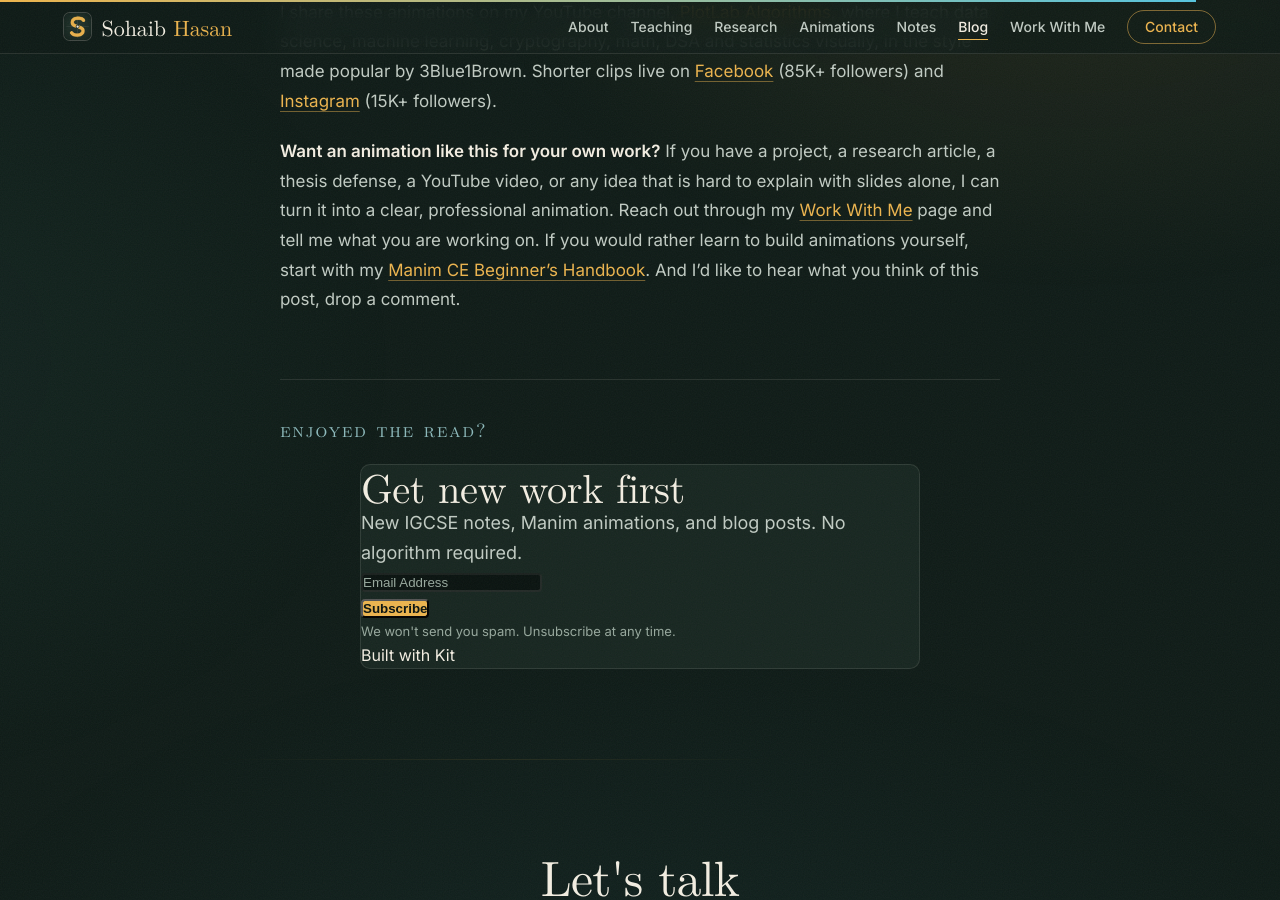
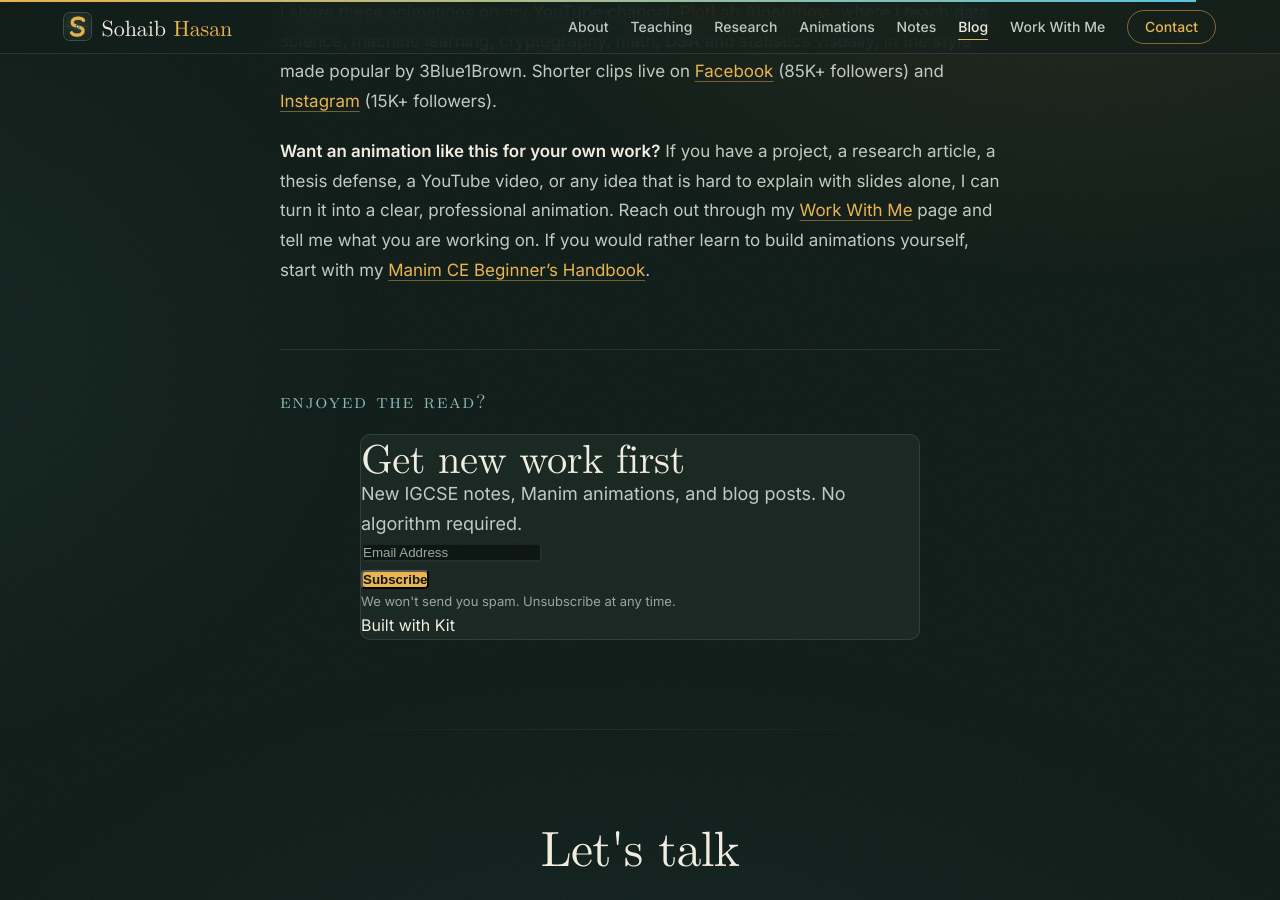
Before and after one commit to Sohaib-Hasan/Sohaib-Hasan.github.io, a Jekyll site: the page built from _posts/2026-11-06-gradient-descent.md, in a window 1280 px wide and 900 px high, scrolled down 8071 px. Built offline with Jekyll 4.4.1, drawn with Linux system fonts in a browser that asks for light colours; nearby versions of some CDN libraries.

Commit message:
Fix formatting of animation offer section

```diff
--- a/_posts/2026-11-06-gradient-descent.md
+++ b/_posts/2026-11-06-gradient-descent.md
@@ -112,4 +112,4 @@ I'm Sohaib Hasan. I have 9+ years of teaching experience in advanced mathematics
 
 I share these animations on my YouTube channel, [PlotLab Algorithms](https://www.youtube.com/@PlotLabAlgorithms), where I teach data science, machine learning, cryptography, math, DSA and statistics visually, in the style made popular by 3Blue1Brown. Shorter clips live on [Facebook](https://web.facebook.com/plotlab1/reels/) (85K+ followers) and [Instagram](https://www.instagram.com/plotlab01/) (15K+ followers).
 
-**Want an animation like this for your own work?** If you have a project, a research article, a thesis defense, a YouTube video, or any idea that is hard to explain with slides alone, I can turn it into a clear, professional animation. Reach out through my [Work With Me](https://sohaib-hasan.github.io/work-with-me.html) page and tell me what you are working on. If you would rather learn to build animations yourself, start with my [Manim CE Beginner's Handbook](https://plotlab1.gumroad.com/l/manim_guide_handbook). And I'd like to hear what you think of this post, drop a comment.
+**Want an animation like this for your own work?** If you have a project, a research article, a thesis defense, a YouTube video, or any idea that is hard to explain with slides alone, I can turn it into a clear, professional animation. Reach out through my [Work With Me](https://sohaib-hasan.github.io/work-with-me.html) page and tell me what you are working on. If you would rather learn to build animations yourself, start with my [Manim CE Beginner's Handbook](https://plotlab1.gumroad.com/l/manim_guide_handbook).
```
